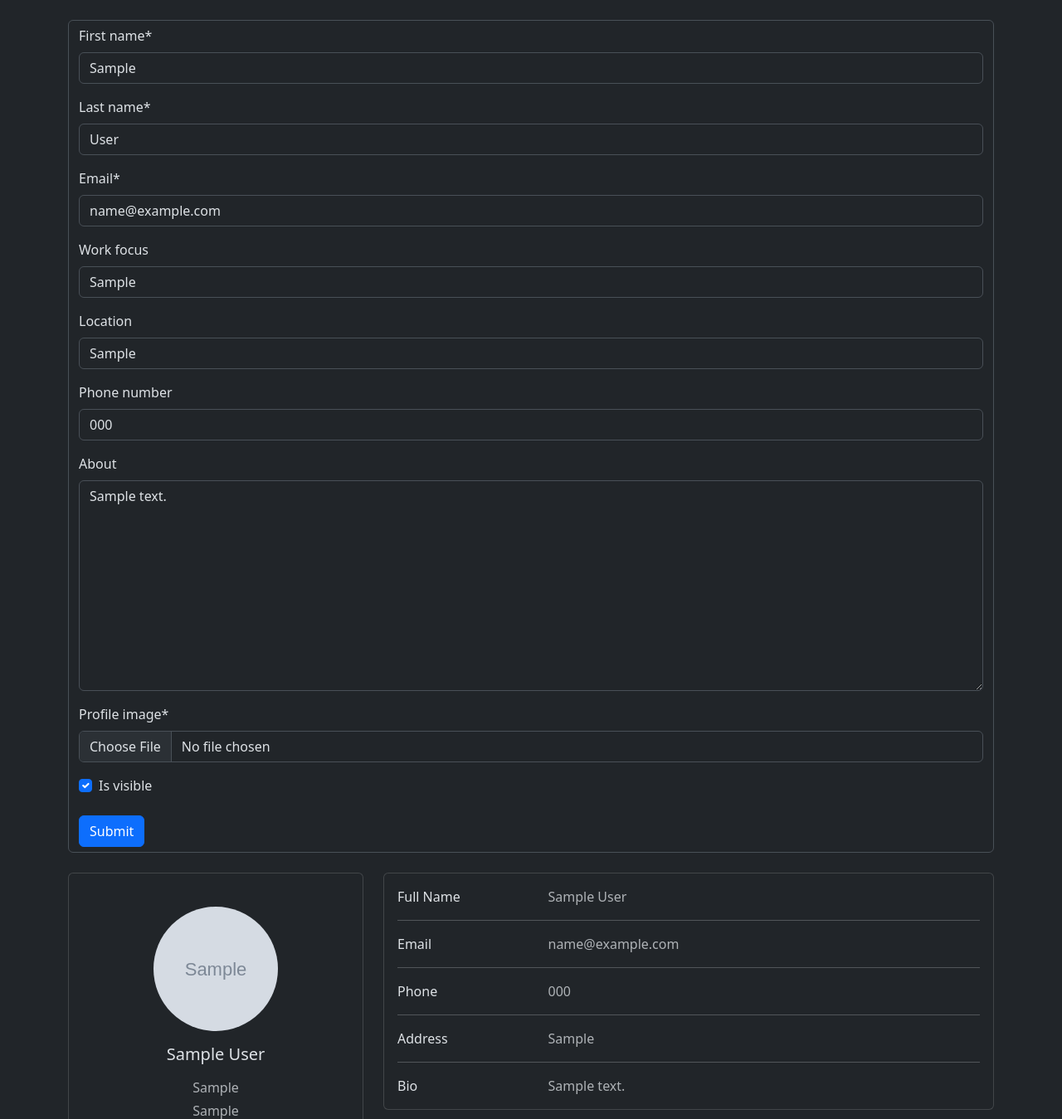
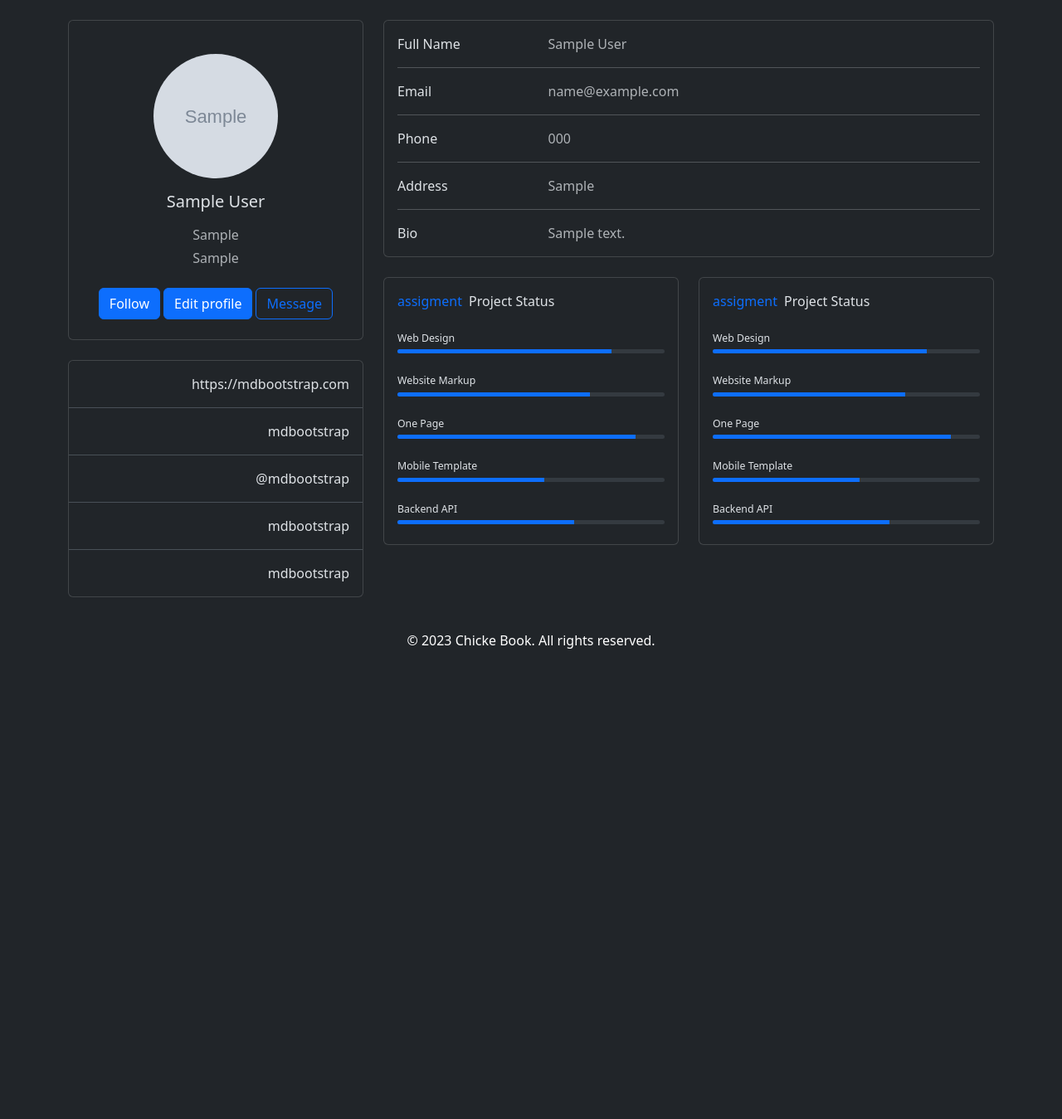
Before and after one commit to trnecka/ChickenDjangoBook, a Django app: page /user-profile in a window 1280 px wide. Shown: the part 66-1415 px from the top of the page at 83% size. After the commit the page ends 848 px from the top, so only its background shows below. Run offline with Django 4.2, Linux system fonts and the light colour scheme; a user stored in the database is signed in; tables that the repository leaves empty hold one stand-in row (values such as "Sample post"); grey boxes marked "Sample" are stand-in pictures; some libraries are stand-ins or nearby versions.

Commit message:
Profile form, login form and register from are styled

```diff
--- a/cards/templates/profile.html
+++ b/cards/templates/profile.html
@@ -4,12 +4,28 @@
 {% block content %}
     {% if user.is_authenticated %}
     </br>
-    <form method="post" action="{% url 'user_profile' %}" class="mb-4 form-control" enctype="multipart/form-data">
-    {% csrf_token %}
-        {{ infoform|crispy }}
-        <button type="submit" class="btn btn-primary mt-2">Submit</button>
-    </form>
 
+
+    <div class="modal fade" id="profileForm" tabindex="-1" role="dialog" aria-labelledby="profileFormTitle" aria-hidden="true">
+        <div class="modal-dialog" role="document">
+            <div class="modal-content">
+                <div class="modal-header">
+                    <h5 class="modal-title" id="profileFormLabel">Edit User Profile</h5>
+                    <button type="button" class="close" data-bs-dismiss="modal" aria-label="Close">
+                        <span aria-hidden="true">&times;</span>
+                    </button>
+                </div>
+                <div class="modal-body">
+                    <form method="post" action="{% url 'user_profile' %}" enctype="multipart/form-data">
+                        {% csrf_token %}
+                        {{ infoform|crispy }}
+                        <button type="submit" class="btn btn-primary">Save profile</button>
+                        <button type="button" class="btn btn-secondary" data-bs-dismiss="modal">Close</button>
+                    </form>
+                </div>
+            </div>
+        </div>
+    </div>
 
     <section>
         <div class="row">
@@ -23,6 +39,13 @@
                 <p class="text-muted mb-4">{{ card.location }}</p>
                 <div class="d-flex justify-content-center mb-2">
                 <button type="button" class="btn btn-primary">Follow</button>
+                <button
+                    hx-target="#profileForm"
+                    hx-trigger="click"
+                    data-bs-toggle="modal"
+                    data-bs-target="#profileForm"
+                    class="btn btn-primary ms-1"
+                    >Edit profile</button>
                 <button type="button" class="btn btn-outline-primary ms-1">Message</button>
                 </div>
             </div>
@@ -180,4 +203,5 @@
         <p><a href="{% url 'login' %}">Login</a></p>
         <p><a href="{% url 'registration' %}">Registration</a></p>
     {% endif %}
+
 {% endblock content %}
--- a/templates/main.html
+++ b/templates/main.html
@@ -117,6 +117,5 @@
         integrity="sha384-BBtl+eGJRgqQAUMxJ7pMwbEyER4l1g+O15P+16Ep7Q9Q+zqX6gSbd85u4mG4QzX+"
         crossorigin="anonymous"
         ></script>
-
     </body>
 </html>
```
